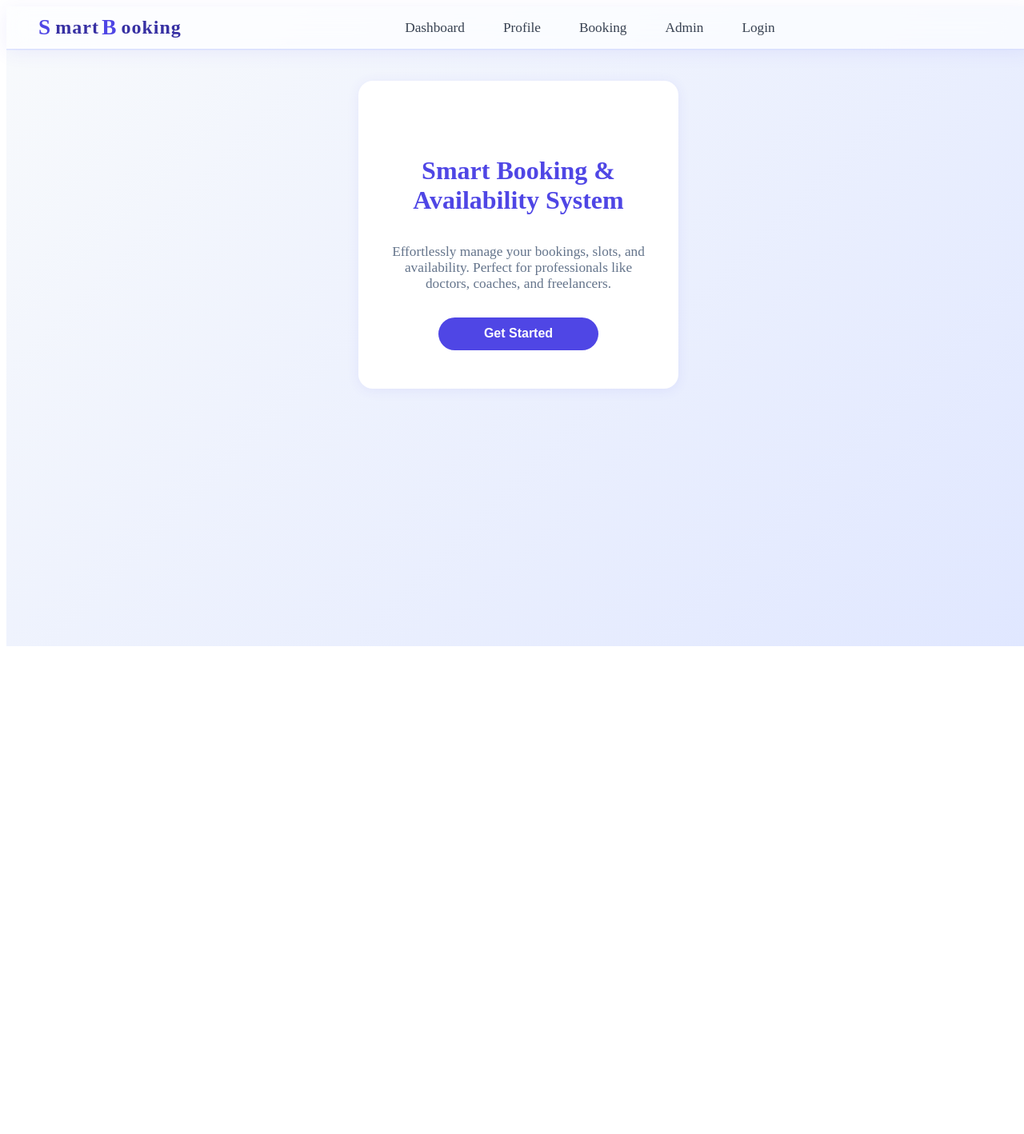
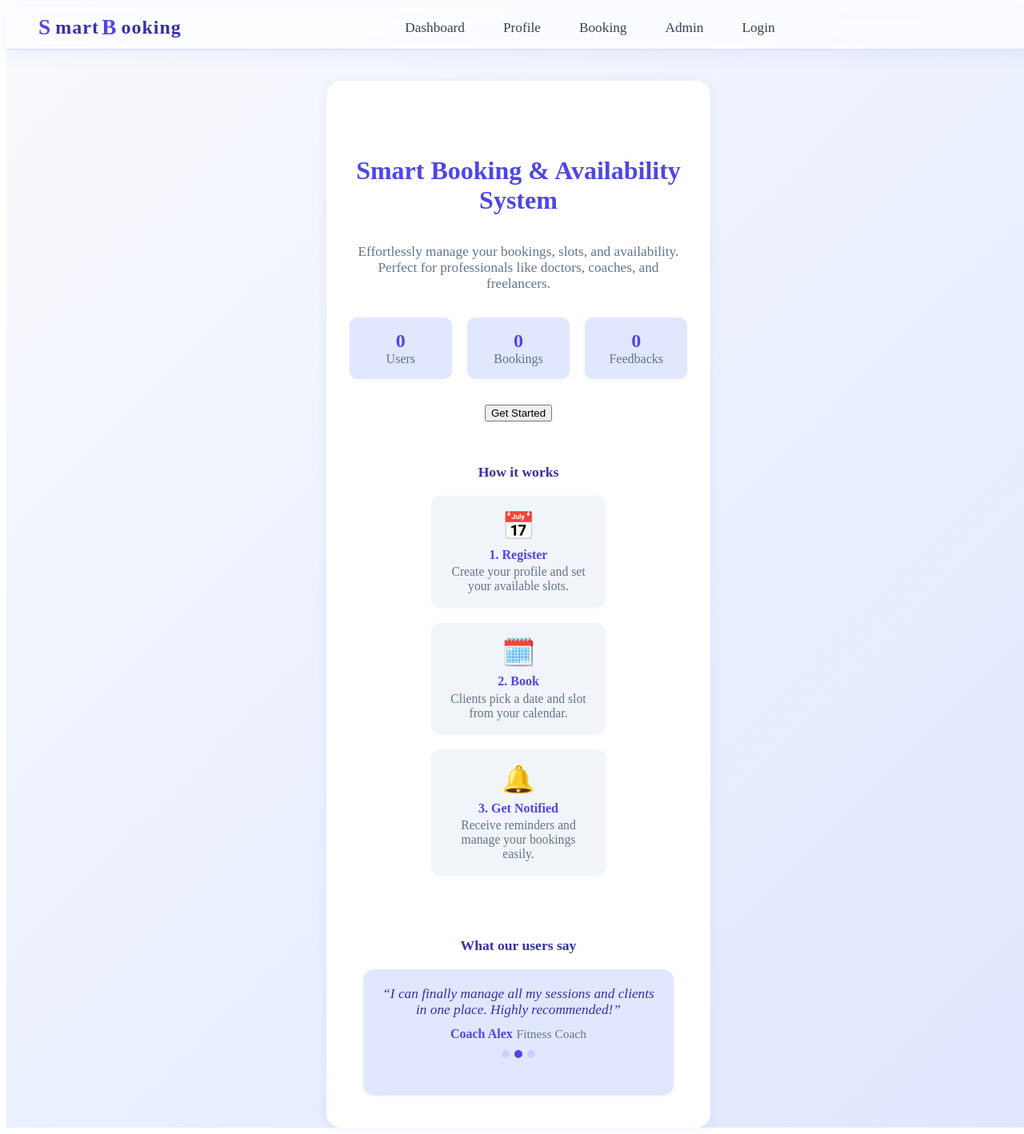
Before and after one commit to idrees31/Smart-Booking-Availability-System, a React (Vite) app: page / in a window 1280 px wide. Shown: the whole page at 80% size. Before the commit the page ends 816 px from the top, so only its background shows below. Built offline with nearby package versions, Linux system fonts and the light colour scheme.

Commit message:
Feature: Animated/interactive landing page (stats, how it works, testimonials)

```diff
--- a/src/pages/Landing.jsx
+++ b/src/pages/Landing.jsx
@@ -1,9 +1,75 @@
-import React from 'react';
+import React, { useContext, useEffect, useState } from 'react';
 import Navbar from '../components/Navbar';
 import { useNavigate } from 'react-router-dom';
+import { UsersContext } from '../App';
+
+const testimonials = [
+  {
+    name: 'Dr. Sarah Khan',
+    text: 'This booking system has made my clinic so much more organized. My patients love the easy scheduling!',
+    profession: 'Doctor',
+  },
+  {
+    name: 'Coach Alex',
+    text: 'I can finally manage all my sessions and clients in one place. Highly recommended!',
+    profession: 'Fitness Coach',
+  },
+  {
+    name: 'Ayesha R.',
+    text: 'The reminders and calendar are a game changer for my freelance business.',
+    profession: 'Freelancer',
+  },
+];
+
+const howItWorks = [
+  { icon: '📅', title: '1. Register', desc: 'Create your profile and set your available slots.' },
+  { icon: '🗓️', title: '2. Book', desc: 'Clients pick a date and slot from your calendar.' },
+  { icon: '🔔', title: '3. Get Notified', desc: 'Receive reminders and manage your bookings easily.' },
+];
+
+const AnimatedStat = ({ value, label }) => {
+  const [count, setCount] = useState(0);
+  useEffect(() => {
+    let start = 0;
+    const end = value;
+    if (start === end) return;
+    let increment = end > 100 ? Math.ceil(end / 100) : 1;
+    let timer = setInterval(() => {
+      start += increment;
+      if (start >= end) {
+        setCount(end);
+        clearInterval(timer);
+      } else {
+        setCount(start);
+      }
+    }, 18);
+    return () => clearInterval(timer);
+  }, [value]);
+  return (
+    <div className="stat-card-landing">
+      <span className="stat-value-landing">{count}</span>
+      <span className="stat-label-landing">{label}</span>
+    </div>
+  );
+};
 
 const Landing = () => {
   const navigate = useNavigate();
+  const { users } = useContext(UsersContext);
+  const [testimonialIdx, setTestimonialIdx] = useState(0);
+
+  // Calculate stats
+  const totalUsers = users.length;
+  const totalBookings = users.filter(u => u.bookingDate && u.bookingSlot).length;
+  const totalFeedback = users.filter(u => u.feedback).length;
+
+  // Carousel auto-advance
+  useEffect(() => {
+    const timer = setTimeout(() => {
+      setTestimonialIdx(idx => (idx + 1) % testimonials.length);
+    }, 5000);
+    return () => clearTimeout(timer);
+  }, [testimonialIdx]);
 
   return (
     <div className="landing-container">
@@ -13,9 +79,44 @@ const Landing = () => {
         <p className="landing-desc">
           Effortlessly manage your bookings, slots, and availability. Perfect for professionals like doctors, coaches, and freelancers.
         </p>
+        <div className="stats-row">
+          <AnimatedStat value={totalUsers} label="Users" />
+          <AnimatedStat value={totalBookings} label="Bookings" />
+          <AnimatedStat value={totalFeedback} label="Feedbacks" />
+        </div>
         <button className="cta-btn" onClick={() => navigate('/dashboard')}>Get Started</button>
-      </div>
-      <style>{`
+        <div className="how-section">
+          <h3>How it works</h3>
+          <div className="how-steps">
+            {howItWorks.map((step, idx) => (
+              <div className="how-step" key={idx} style={{ animationDelay: `${idx * 0.12}s` }}>
+                <span className="how-icon">{step.icon}</span>
+                <span className="how-title">{step.title}</span>
+                <span className="how-desc">{step.desc}</span>
+              </div>
+            ))}
+          </div>
+        </div>
+        <div className="testimonials-section">
+          <h3>What our users say</h3>
+          <div className="testimonial-card">
+            <div className="testimonial-text">“{testimonials[testimonialIdx].text}”</div>
+            <div className="testimonial-user">
+              <span className="testimonial-name">{testimonials[testimonialIdx].name}</span>
+              <span className="testimonial-profession">{testimonials[testimonialIdx].profession}</span>
+            </div>
+            <div className="testimonial-dots">
+              {testimonials.map((_, idx) => (
+                <span
+                  key={idx}
+                  className={idx === testimonialIdx ? 'dot active' : 'dot'}
+                  onClick={() => setTestimonialIdx(idx)}
+                ></span>
+              ))}
+            </div>
+          </div>
+        </div>
+        <style>{`
 .landing-container {
   min-height: 100vh;
   width: 100vw;
@@ -27,13 +128,18 @@ const Landing = () => {
   border-radius: 18px;
   box-shadow: 0 2px 16px rgba(79,70,229,0.08);
   width: 100%;
-  max-width: 400px;
+  max-width: 480px;
   display: flex;
   flex-direction: column;
   align-items: center;
   box-sizing: border-box;
   justify-content: center;
   margin: 2.5rem auto 0 auto;
+  animation: fadein 0.7s;
+}
+@keyframes fadein {
+  from { opacity: 0; transform: translateY(30px); }
+  to { opacity: 1; transform: translateY(0); }
 }
 .landing-content h1 {
   color: #4f46e5;
@@ -48,22 +154,142 @@ const Landing = () => {
   margin-bottom: 2rem;
   text-align: center;
 }
-.cta-btn {
-  background: #4f46e5;
-  color: #fff;
-  border: none;
-  padding: 0.7rem 1.5rem;
-  border-radius: 25px;
+.stats-row {
+  display: flex;
+  gap: 1.2rem;
+  margin-bottom: 2rem;
+  width: 100%;
+  justify-content: center;
+}
+.stat-card-landing {
+  background: #e0e7ff;
+  color: #3730a3;
+  border-radius: 10px;
+  padding: 1rem 1.5rem;
+  text-align: center;
+  font-size: 1.1rem;
+  font-weight: 600;
+  min-width: 80px;
+  box-shadow: 0 1px 6px rgba(79,70,229,0.04);
+  display: flex;
+  flex-direction: column;
+  align-items: center;
+  animation: fadein 0.7s;
+}
+.stat-value-landing {
+  font-size: 1.5rem;
+  color: #4f46e5;
+  font-weight: 700;
+}
+.stat-label-landing {
   font-size: 1rem;
+  color: #64748b;
+  font-weight: 500;
+}
+.how-section {
+  width: 100%;
+  margin: 2.2rem 0 1.5rem 0;
+  text-align: center;
+}
+.how-section h3 {
+  color: #3730a3;
+  margin-bottom: 1.2rem;
+  font-size: 1.1rem;
+  font-weight: 700;
+}
+.how-steps {
+  display: flex;
+  gap: 1.2rem;
+  justify-content: center;
+  flex-wrap: wrap;
+}
+.how-step {
+  background: #f1f5f9;
+  border-radius: 12px;
+  padding: 1.1rem 1.2rem;
+  min-width: 120px;
+  max-width: 180px;
+  display: flex;
+  flex-direction: column;
+  align-items: center;
+  box-shadow: 0 1px 6px rgba(79,70,229,0.04);
+  animation: fadein 0.7s;
+  transition: transform 0.2s, box-shadow 0.2s;
+}
+.how-step:hover {
+  transform: translateY(-4px) scale(1.04);
+  box-shadow: 0 4px 16px rgba(79,70,229,0.10);
+}
+.how-icon {
+  font-size: 2.1rem;
+  margin-bottom: 0.5rem;
+}
+.how-title {
+  color: #4f46e5;
+  font-weight: 700;
+  margin-bottom: 0.2rem;
+}
+.how-desc {
+  color: #64748b;
+  font-size: 0.98rem;
+}
+.testimonials-section {
+  width: 100%;
+  margin-top: 2.2rem;
+  text-align: center;
+}
+.testimonials-section h3 {
+  color: #3730a3;
+  margin-bottom: 1.2rem;
+  font-size: 1.1rem;
+  font-weight: 700;
+}
+.testimonial-card {
+  background: #e0e7ff;
+  border-radius: 14px;
+  padding: 1.3rem 1.2rem 1.1rem 1.2rem;
+  box-shadow: 0 1px 6px rgba(79,70,229,0.04);
+  margin: 0 auto;
+  max-width: 350px;
+  min-height: 120px;
+  display: flex;
+  flex-direction: column;
+  align-items: center;
+  animation: fadein 0.7s;
+}
+.testimonial-text {
+  color: #3730a3;
+  font-size: 1.08rem;
+  margin-bottom: 0.7rem;
+  font-style: italic;
+}
+.testimonial-user {
+  color: #4f46e5;
   font-weight: 600;
+  font-size: 1rem;
+  margin-bottom: 0.5rem;
+}
+.testimonial-profession {
+  color: #64748b;
+  font-size: 0.97em;
+  font-weight: 400;
+  margin-left: 0.3rem;
+}
+.testimonial-dots {
+  display: flex;
+  gap: 0.4rem;
+  margin-top: 0.2rem;
+}
+.dot {
+  width: 10px;
+  height: 10px;
+  border-radius: 50%;
+  background: #c7d2fe;
   cursor: pointer;
   transition: background 0.2s;
-  width: 100%;
-  max-width: 200px;
-  margin-bottom: 0.5rem;
 }
-.cta-btn:hover {
-  background: #3730a3;
+.dot.active {
+  background: #4f46e5;
 }
 @media (max-width: 900px) {
   .landing-content {
@@ -72,6 +298,9 @@ const Landing = () => {
   }
   .cta-btn {
     max-width: 100%;
+  }
+  .how-steps {
+    gap: 0.7rem;
   }
 }
 @media (max-width: 600px) {
@@ -82,8 +311,18 @@ const Landing = () => {
     font-size: 0.95rem;
     padding: 0.6rem 1.1rem;
   }
+  .how-step {
+    min-width: 90px;
+    max-width: 100vw;
+    padding: 0.7rem 0.5rem;
+  }
+  .testimonial-card {
+    padding: 0.7rem 0.3rem 0.7rem 0.3rem;
+    font-size: 0.95rem;
+  }
 }
 `}</style>
+      </div>
     </div>
   );
 };
```
